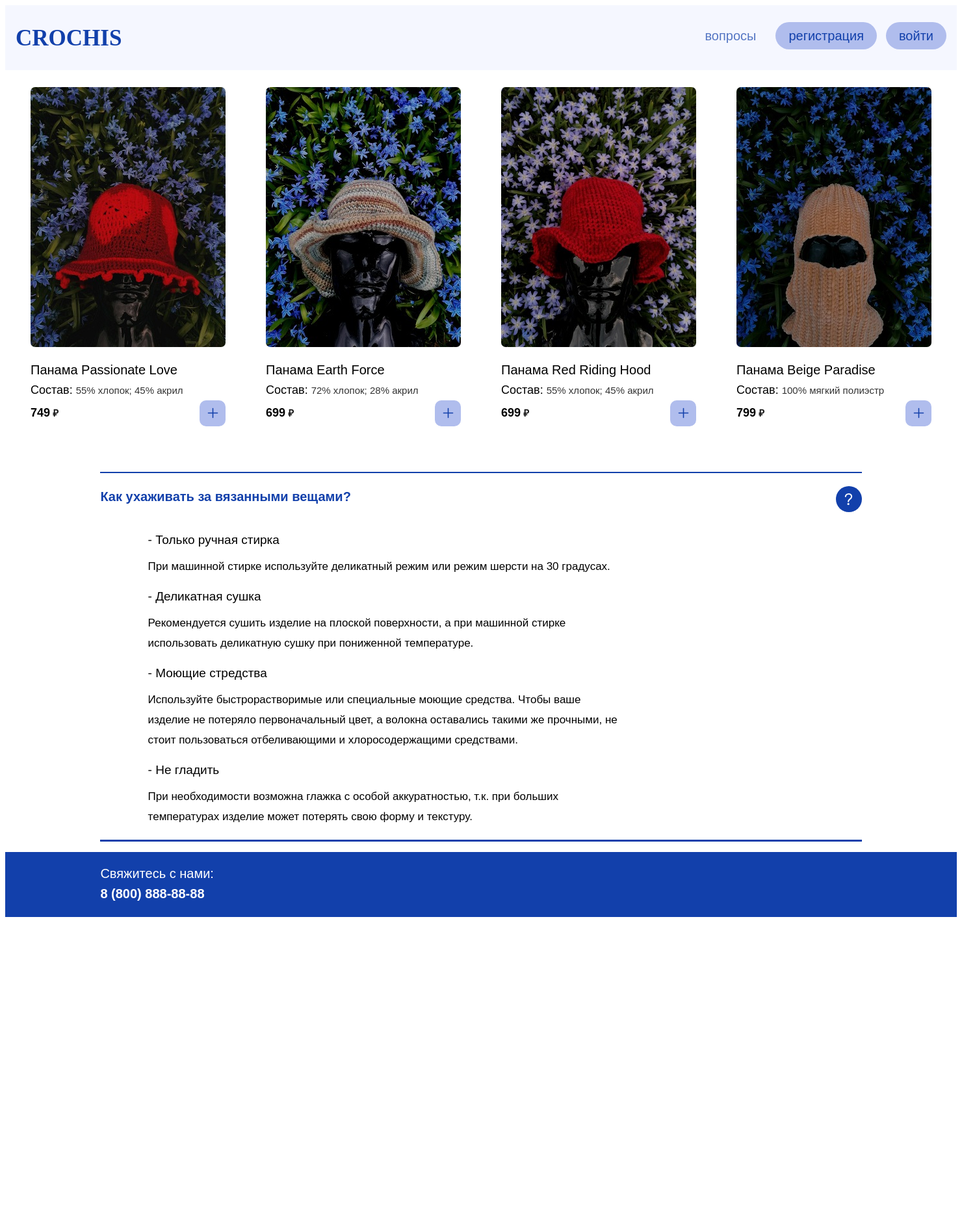
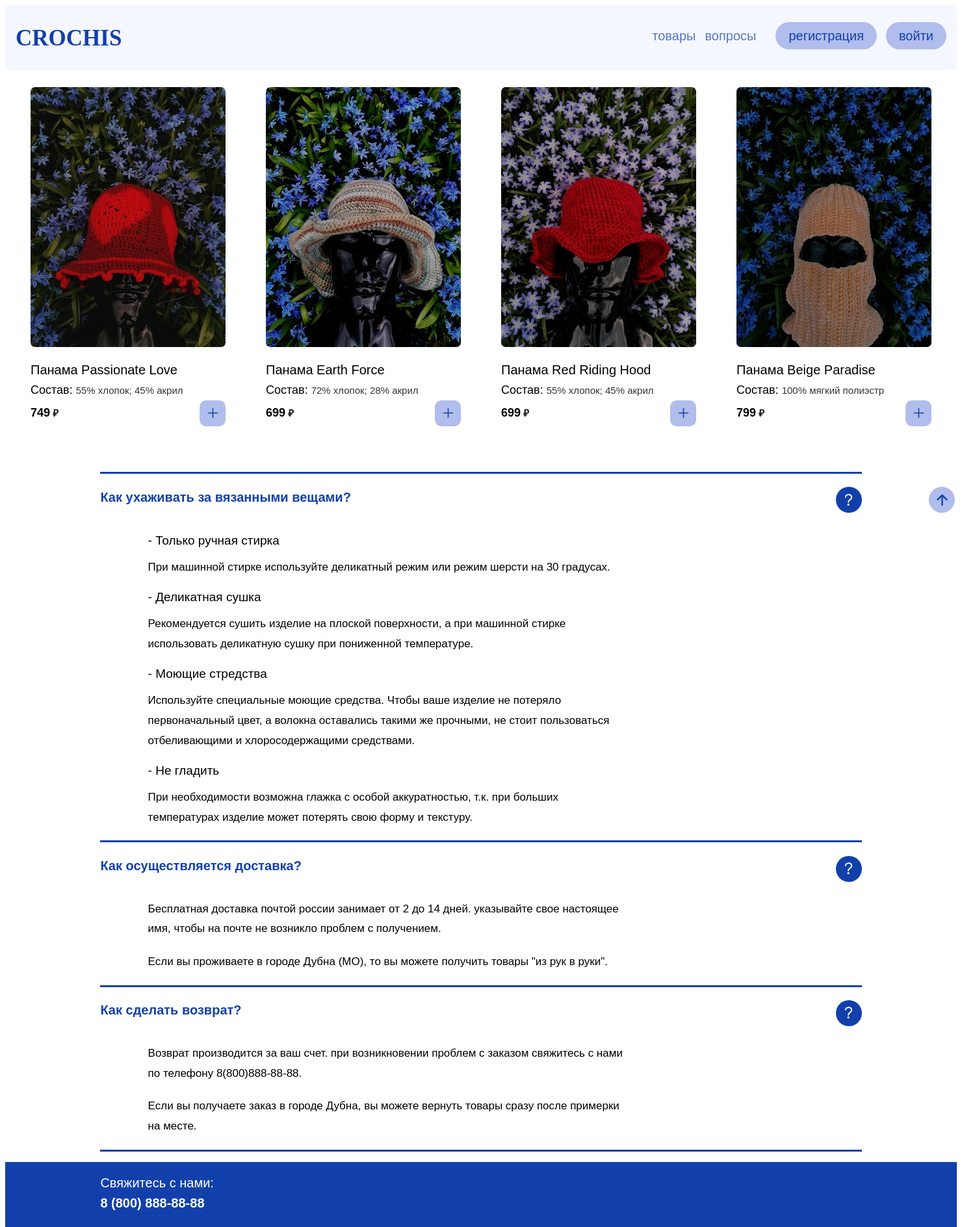
Before and after one commit to SnezhanaKorekova/WebProject, a Flask app: page / in a window 1480 px wide. Shown: the whole page at 65% size. Before the commit the page ends 1411 px from the top, so only its background shows below. Run offline with Flask 2, Linux system fonts and the light colour scheme; data comes from the database, SQL or seed files in the repository.

Commit message:
Add files via upload

```diff
--- a/templates/base.html
+++ b/templates/base.html
@@ -5,15 +5,19 @@
         <title>Crochis</title>
     </head>
     <body>
+    <a href="#header"><button style="border: none; width: 40px; height: 40px; display: flex; align-items: center; justify-content: center; background-color: #B0BDED; color: #1240AB; border-radius: 25px; font-size: 25px; position: fixed; bottom: 11px; right: 11px"><ion-icon name="arrow-up-outline"></ion-icon></button></a>
+
         <header>
-            <hr class="questions" style="border: none; background-color: #f5f7ff; height: 100px; width: 100%">
+            <a name="header"></a>
+            <hr class="questions" style="border: none; background-color: #f5f7ff; height: 100px; width: 100%; margin-left: 0; margin-right: 0">
             <nav class="navbar" style="position: relative; display: -ms-flexbox; display: flex; -ms-flex-wrap: wrap; flex-wrap: wrap; -ms-flex-align: center; align-items: center; -ms-flex-pack: justify; justify-content: space-between; padding: .5rem 1rem; margin-top: -100px">
                 <a class="navbar-brand" href="#" style="font-weight: 700; font-size: 35px; text-decoration: none; color: #1240AB; transition: .5s" onmouseover="this.style.color='#0E2866'" onmouseout="this.style.color='#1240AB'">CROCHIS</a>
 
                 <div class="container" style="height: 70px; display: flex; justify-content: flex-end">
                     <nav class="navbar-wrap" style="display: flex; flex-flow: row nowrap">
                         <ui class="navbar-menu" style="list-style-type: none; padding-left: 0; margin-bottom: 0; margin-top: 20px">
-                            <li style="display: inline-block"><a href="#footer" style="color: #1240AB; text-decoration: none; font-weight: 350; font-size: 20px; font-family:'GraphikTT',Arial,sans-serif; opacity: 0.7; transition: .5s; margin-left: 10px;" onmouseover="this.style.opacity=1" onmouseout="this.style.opacity=0.7; display: inline-block">вопросы</a> </li>
+                            <li style="display: inline-block"><a href="#products" style="color: #1240AB; text-decoration: none; font-weight: 350; font-size: 20px; font-family:'GraphikTT',Arial,sans-serif; opacity: 0.7; transition: .5s; margin-left: 10px" onmouseover="this.style.opacity=1" onmouseout="this.style.opacity=0.7; display: inline-block">товары</a> </li>
+                            <li style="display: inline-block"><a href="#questions" style="color: #1240AB; text-decoration: none; font-weight: 350; font-size: 20px; font-family:'GraphikTT',Arial,sans-serif; opacity: 0.7; transition: .5s; margin-left: 10px" onmouseover="this.style.opacity=1" onmouseout="this.style.opacity=0.7; display: inline-block">вопросы</a> </li>
                         </ui>
 
                         <p style="margin-left: 10px; margin-top: 20px">
@@ -32,7 +36,7 @@
 
         <footer style="width: 100%; float: left; padding: 0%">
             <a name="footer"></a>
-            <hr style="border: none; background-color: #1240AB; height: 100px; width: 100%; margin-bottom: 0px">
+            <hr style="border: none; background-color: #1240AB; height: 100px; width: 100%; margin-bottom: 0px; margin-left: 0; margin-right: 0">
             <div style="margin-top: -95px; margin-left: 10%">
                 <h2 style="color: #fff; text-decoration: none; font-weight: 500; font-size: 20px; font-family:'GraphikTT',Arial,sans-serif; opacity: 1; margin-bottom: 0px">Свяжитесь с нами:</h2>
                 <h2 style="color: #fff; text-decoration: none; font-weight: 700; font-size: 20px; font-family:'GraphikTT',Arial,sans-serif; opacity: 1; margin-top: 8px">8 (800) 888-88-88</h2>
--- a/templates/index.html
+++ b/templates/index.html
@@ -3,6 +3,7 @@
 {% block content %}
 <center><table class="container" cellpadding="30">
     <tr class="row">
+        <a name="products"></a>
         {% for item in products %}
             <td class="col">
                 <div class="product" style="margin-bottom: 30px">
@@ -33,7 +34,8 @@
     </tr>
 </table></center>
 
-<center><hr class="questions" style="border: none; background-color: #1240AB; height: 2px; width: 80%"></center>
+<a name="questions"></a>
+<center><hr class="questions" style="border: none; background-color: #1240AB; height: 3px; width: 80%"></center>
 
 <div class="question" style="display: flex; flex-flow: nowrap; justify-content: space-between; align-items: center">
     <h2 style="color: #1240AB; text-decoration: none; font-weight: 550; font-size: 20px; font-family:'GraphikTT',Arial,sans-serif; opacity: 1; margin-left: 10%; margin-bottom: 25px">Как ухаживать за вязанными вещами?</h2>
@@ -44,11 +46,29 @@
 <h3 style="text-decoration: none; font-weight: 500; font-size: 19px; font-family:'GraphikTT',Arial,sans-serif; opacity: 1; margin-left: 15%; margin-right: 35%; margin-bottom: 0px">- Деликатная сушка</h3>
 <h4 style="text-decoration: none; font-weight: 350; font-size: 17px; font-family:'GraphikTT',Arial,sans-serif; opacity: 1; margin-left: 15%; margin-right: 35%; margin-bottom: 20px; margin-top: 15px; line-height: 1.8">Рекомендуется сушить изделие на плоской поверхности, а при машинной стирке использовать деликатную сушку при пониженной температуре.</h4>
 <h3 style="text-decoration: none; font-weight: 500; font-size: 19px; font-family:'GraphikTT',Arial,sans-serif; opacity: 1; margin-left: 15%; margin-right: 35%; margin-bottom: 0px">- Моющие стредства</h3>
-<h4 style="text-decoration: none; font-weight: 350; font-size: 17px; font-family:'GraphikTT',Arial,sans-serif; opacity: 1; margin-left: 15%; margin-right: 35%; margin-bottom: 20px; margin-top: 15px; line-height: 1.8">Используйте быстрорастворимые или специальные моющие средства. Чтобы ваше изделие не потеряло первоначальный цвет, а волокна оставались такими же прочными, не стоит пользоваться отбеливающими и хлоросодержащими средствами.</h4>
+<h4 style="text-decoration: none; font-weight: 350; font-size: 17px; font-family:'GraphikTT',Arial,sans-serif; opacity: 1; margin-left: 15%; margin-right: 35%; margin-bottom: 20px; margin-top: 15px; line-height: 1.8">Используйте специальные моющие средства. Чтобы ваше изделие не потеряло первоначальный цвет, а волокна оставались такими же прочными, не стоит пользоваться отбеливающими и хлоросодержащими средствами.</h4>
 <h3 style="text-decoration: none; font-weight: 500; font-size: 19px; font-family:'GraphikTT',Arial,sans-serif; opacity: 1; margin-left: 15%; margin-right: 35%; margin-bottom: 0px">- Не гладить</h3>
 <h4 style="text-decoration: none; font-weight: 350; font-size: 17px; font-family:'GraphikTT',Arial,sans-serif; opacity: 1; margin-left: 15%; margin-right: 35%; margin-bottom: 20px; margin-top: 15px; line-height: 1.8">При необходимости возможна глажка с особой аккуратностью, т.к. при больших температурах изделие может потерять свою форму и текстуру.</h4>
 
-<center><hr style="border: none; background-color: #1240AB; height: 3px; width: 80%"></center>
+<center><hr class="questions" style="border: none; background-color: #1240AB; height: 3px; width: 80%"></center>
+
+<div class="question" style="display: flex; flex-flow: nowrap; justify-content: space-between; align-items: center">
+    <h2 style="color: #1240AB; text-decoration: none; font-weight: 550; font-size: 20px; font-family:'GraphikTT',Arial,sans-serif; opacity: 1; margin-left: 10%; margin-bottom: 25px">Как осуществляется доставка?</h2>
+    <button style="border: none; width: 40px; height: 40px; display: flex; align-items: center; justify-content: center; background-color: #1240AB; color: #fff; border-radius: 25px; font-size: 25px; margin-right: 10%"><ion-icon name="help-outline"></ion-icon></button>
+</div>
+<h4 style="text-decoration: none; font-weight: 350; font-size: 17px; font-family:'GraphikTT',Arial,sans-serif; opacity: 1; margin-left: 15%; margin-right: 35%; margin-bottom: 20px; margin-top: 15px; line-height: 1.8">Бесплатная доставка почтой россии занимает от 2 до 14 дней. указывайте свое настоящее имя, чтобы на почте не возникло проблем с получением.</h4>
+<h4 style="text-decoration: none; font-weight: 350; font-size: 17px; font-family:'GraphikTT',Arial,sans-serif; opacity: 1; margin-left: 15%; margin-right: 35%; margin-bottom: 20px; margin-top: 15px; line-height: 1.8">Если вы проживаете в городе Дубна (МО), то вы можете получить товары "из рук в руки".</h4>
+
+<center><hr class="questions" style="border: none; background-color: #1240AB; height: 3px; width: 80%"></center>
+
+<div class="question" style="display: flex; flex-flow: nowrap; justify-content: space-between; align-items: center">
+    <h2 style="color: #1240AB; text-decoration: none; font-weight: 550; font-size: 20px; font-family:'GraphikTT',Arial,sans-serif; opacity: 1; margin-left: 10%; margin-bottom: 25px">Как сделать возврат?</h2>
+    <button style="border: none; width: 40px; height: 40px; display: flex; align-items: center; justify-content: center; background-color: #1240AB; color: #fff; border-radius: 25px; font-size: 25px; margin-right: 10%"><ion-icon name="help-outline"></ion-icon></button>
+</div>
+<h4 style="text-decoration: none; font-weight: 350; font-size: 17px; font-family:'GraphikTT',Arial,sans-serif; opacity: 1; margin-left: 15%; margin-right: 35%; margin-bottom: 20px; margin-top: 15px; line-height: 1.8">Возврат производится за ваш счет. при возникновении проблем с заказом свяжитесь с нами по телефону 8(800)888-88-88.</h4>
+<h4 style="text-decoration: none; font-weight: 350; font-size: 17px; font-family:'GraphikTT',Arial,sans-serif; opacity: 1; margin-left: 15%; margin-right: 35%; margin-bottom: 20px; margin-top: 15px; line-height: 1.8">Если вы получаете заказ в городе Дубна, вы можете вернуть товары сразу после примерки на месте.</h4>
+
+<center><hr class="questions" style="border: none; background-color: #1240AB; height: 3px; width: 80%"></center>
 
 <script  type = "module"  src = "https://unpkg.com/ionicons@5.5.2/dist/ionicons/ionicons.esm.js"></script>
 <script  nomodule  src = "https://unpkg .com/ionicons@5.5.2/dist/ionicons/ionicons.js"> </script>
```
